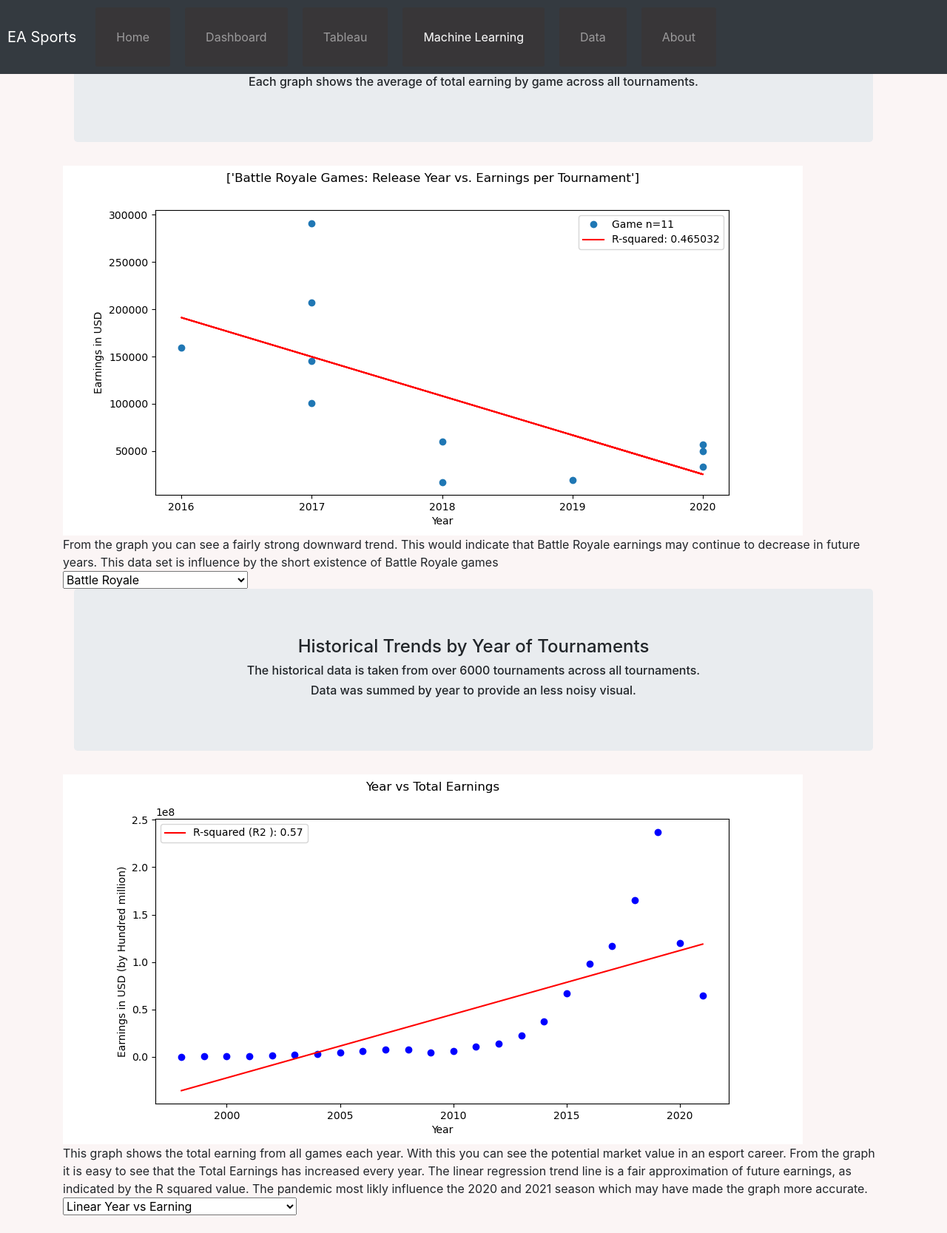
After one commit to emilo1/EA, a Flask app: page /Trend_lines in a window 1280 px wide. The commit adds this page. Shown: the whole page at 74% size. Run offline with Flask 2, Linux system fonts and the light colour scheme; some libraries are stand-ins or nearby versions.

Commit message:
added Trend_line page to website, with static images of graphs

```diff
--- a/main.py
+++ b/main.py
@@ -46,6 +46,10 @@ def page_not_found(error):
     return render_template('404.html'), 404
 
 
+@app.route('/Trend_lines')
+def Trend_lines():
+    return render_template('Trend_lines.html')
+
 if __name__ == '__main__':
 
     # Run this when running on LOCAL server...
--- /dev/null
+++ b/templates/Trend_lines.html
@@ -0,0 +1,168 @@
+{% extends "base.html" %}
+
+{% set active_page = "Trend_lines" %}
+
+{% block content %}
+
+<body>
+
+
+
+<div class="container">
+
+    <div class="jumbotron text-center">
+      <!-- Render our data -->
+      <h4> Genre Trends by Year of Release  </h4>
+      <h6> Each graph shows the average of total earning by game across all tournaments. </h6>
+    </div>
+
+  </div>
+     <img id="image" src="/static/images/battle royale1.png"  /> <br />
+        <div id="fillText"> From the graph you can see a fairly strong downward trend. This would indicate that Battle Royale earnings may continue to decrease in future years. This data set is influence by the short existence of Battle Royale games </div>
+        <select id="imgList">
+                <option value="battle royale">Battle Royale</option>
+                <option value="collectible card game">Collectible Cards</option>
+                <option value="fighting games">Fighting</option>
+                <option value="First person shooter">FPS</option>
+                <option value="MOBA">Multiplayer online battle arena</option>
+                <option value="puzzle game">Puzzle</option>
+                <option value="racing game">Racing</option>
+                <option value="role playing game arena">RPG</option>
+                <option value="sports">Sports</option>
+                <option value="Strategy">Strategy</option>
+                <option value="third person shooter">Third person shooter</option>
+        </select>
+
+ <script>
+        var lookupValues = {
+          'battle royale': {
+            'img':'/static/images/battle royale1.png',
+            'txt':'From the graph you can see a fairly strong downward trend. This would indicate that Battle Royale earnings may continue to decrease in future years. This data set may be influence by the short existence of Battle Royale games'
+          },
+          'collectible card game': {
+            'img':'/static/images/collectible card game1.png',
+            'txt':'From the graph you can see a fairly strong downward trend. From the large gap in game release this would indicate that newer version of Collectible card games may be less popular then those from 2002, but a linear regression may not be the most suitable modle'
+          },
+          'fighting games': {
+            'img':'/static/images/fighting games1.png',
+            'txt':'The Graph shows a slight positive trend in increased earnings for newer fighting games, as well as an increase in popularity for these games. The R-squared value indicates this is not a strong correlation. The amount of fighting games may have influence the popularity of any single game, which lead to only a slight positive trend. '
+          },
+           'First person shooter': {
+            'img':'/static/images/First person shooter1.png',
+            'txt':'The Graph shows a slight positive trend in increased earnings for newer FPS. The R-squared value shows that this is not a strong correlation. But it is easier to see that some FPS games have larger cash prizes as the years increase, then for fighting games, because they are more spreed out.'
+          },
+           'MOBA': {
+            'img':'/static/images/MOBA1.png',
+            'txt':'The Graph shows a slight positive trend in increased earnings for newer MOBA games. The R-squared value shows this is not a strong correlation, but in comparison to FPS which had a similar R squared value you can see there are fewer games with a larger avg cash prizes. So while not accurate this would indicate larger future earnings. '
+          },
+           'puzzle game': {
+            'img':'/static/images/puzzle game1.png',
+            'txt':'Puzzle Games show a slight downward trend. It is easy to see from this graph that there are few puzzle games as well as smaller cash prizes for each tournament. So if you going to drop out of Med school to become a Pro puzzler, i would suggest winning the lottery as well.'
+          },
+           'racing game': {
+            'img':'/static/images/racing game1.png',
+            'txt':'Racing games have seen a steady increase as shown by the trend line. The R squared value shows that this is one of the more accurate fits for the data. With the future of racing games looking bright. '
+          },
+           'role playing game arena': {
+            'img':'/static/images/role playing game arena1.png',
+            'txt':'From the graph you can see there are few RPGs, and the R squared value shows it is the least accurate reflection of the data from all genres. This might indicate that RPGs are not a good genre to use in tournament formats'
+          },
+           'sports': {
+            'img':'/static/images/sports1.png',
+            'txt':'The Graph shows a slight positive trend in increased earnings for newer sports. The R-squared value shows that this is not a strong correlation. But it is easier to see that some sports games have larger cash prizes as the years increase, than fighting or FPS games.'
+          },
+           'Strategy': {
+            'img':'/static/images/Strategy1.png',
+            'txt':'The Graph shows a slight positive trend in increased earnings for newer Strategy games. The R-squared value shows this is not a strong correlation, but in comparison to FPS which had a similar R squared value you can see there are fewer games with a larger avg cash prizes. So while not accurate this would indicate larger future earnings.'
+          },
+          'third person shooter': {
+            'img':'/static/images/third person shooter1.png',
+            'txt':'While there are few third person shooters in comparison to FPS, there is a pronounced positive trend. While again the R squared value indicates this line is not overly accurate it is was of the best with a positive trend for our dataset. This would point towards a bright future for third person shooters. '
+          }
+        };
+
+        function setClass() {
+            var img = document.getElementById("image");
+            var fillText = document.getElementById("fillText");
+            // get the lookup values with a key matching this.value
+            var values = lookupValues[this.value];
+            img.src = values['img']; // the 'img' value
+            fillText.innerHTML = values['txt']; // the 'src' value
+            return false;
+        }
+        document.getElementById("imgList").onchange = setClass;
+        </script>
+
+
+<br />
+<div class="container">
+
+    <div class="jumbotron text-center">
+      <!-- Render our data -->
+      <h4>Historical Trends by Year of Tournaments   </h4>
+      <h6> The historical data is taken from over 6000 tournaments across all tournaments. </h6>
+      <h6> Data was summed by year to provide an less noisy visual. </h6>
+    </div>
+
+  </div>
+  <img id="image1" src="/static/images/Historic Trends/Linear Year vs Total Earnings.png" /> <br />
+    <div id="fillText1"> This graph shows the total earning from all games each year. With this you can see the potential market value in an esport career. From the graph it is easy to see that the Total Earnings has increased every year. The linear regression trend line is a fair approximation of future earnings, as indicated by the R squared value. The pandemic most likly influence the 2020 and 2021 season which may have made the graph more accurate. </div>
+            <select id="imgList1">
+                <option value="Linear Year vs Total Earnings">Linear Year vs Earning</option>
+                <option value="Linear Year vs Total Tournaments">Linear Year vs Tournaments</option>
+                <option value="Linear Year vs Earning per Tournament">Linear year vs Earning per Tournament</option>
+                <option value="polynomial Year vs Total Earnings">Poly Year vs Earning</option>
+                <option value="polynomial Year vs Tournament">Poly Year vs Tournaments</option>
+                <option value="polynomial Year vs Earning per Tournament">Poly year vs Earning per Tournament</option>
+
+
+            </select>
+
+            <script>
+                var lookupValues1 = {
+                    'Linear Year vs Total Earnings': {
+                        'img':'/static/Images/Historic Trends/Linear Year vs Total Earnings.png',
+                        'txt':'This graph shows the total earning from all games each year. With this you can see the potential market value in an esport career. From the graph it is easy to see that the Total Earnings has increased every year. The linear regression trend line is a fair approximation of future earnings, as indicated by the R squared value. The pandemic most likly influence the 2020 and 2021 season which may have made the graph more accurate.'
+                    },
+                    'Linear Year vs Total Tournaments': {
+                        'img':'/static/Images/Historic Trends/Linear Year vs Total Tournaments.png',
+                        'txt':'This graph displays the total number of esports tournaments held each year, as a metric for the health and longevity of esports. From the Linear regression it is easy to see that the number of tournaments will increase in the future and the R squared value indicates this is a reasonable approximation.'
+                    },
+                    'Linear Year vs Earning per Tournament': {
+                        'img':'/static/Images/Historic Trends/Linear Year vs Earning per Tournament.png',
+                        'txt':'This graph shows the average earning per tournament for a given year, the volatility in earnings across tournaments made this the most accurate metric for potential earnings gained from tournaments. The linear regression shows a positive trend in earning which means the avg cash price should increase as esport progresses. But the R squared value shows this is the weaks correlation all the historic data. '
+                    },
+                    'polynomial Year vs Total Earnings': {
+                        'img':'/static/Images/Historic Trends/polynomial Year vs Total Earnings.png',
+                        'txt':'This graph shows the total earning from all games each year. With this you can see the potential market value in an esport career.From the graph it is easy to see that the Total Earnings has increased every year. The second degree polynomial regression trend line is a better approximation of future earnings, as indicated by the R squared value which is larger the that displayed by the Linear regression. If no for the pandemic i think this trend would have continued more strongly into 2020 and 2021.'
+                    },
+                    'polynomial Year vs Tournament': {
+                        'img':'/static/Images/Historic Trends/polynomial Year vs Tournament.png',
+                        'txt':'This graph displays the total number of esports tournaments held each year, as a metric for the health and longevity of esports. The second degree poly nomial regression offers a slighly more accurate trend line as show by the R squared value, but it is nominal in difference.'
+                    },
+                    'polynomial Year vs Earning per Tournament': {
+                        'img':'/static/Images/Historic Trends/polynomial Year vs Earning per Tournament.png',
+                        'txt':'This graph shows the average earning per tournament for a given year, the volatility in earnings across tournaments made this the most accurate metric for potential earnings gained from tournaments. The second degree polynomial regression showed the largest increase in R squared value from it Linear counter part. This means it is much more accurate in comparison. This might indicate an explosive growth in earning per tournament n future years.'
+                    }
+                 };
+
+
+            function setClass1() {
+            var img = document.getElementById("image1");
+            var fillText = document.getElementById("fillText1");
+            // get the lookup values with a key matching this.value
+            var values = lookupValues1[this.value];
+            img.src = values['img']; // the 'img' value
+            fillText1.innerHTML = values['txt']; // the 'src' value
+            return false;
+        }
+        document.getElementById("imgList1").onchange = setClass1;
+            </script>
+
+<br />
+
+
+</body>
+<br />
+</html>
+{% endblock %}
--- a/templates/base.html
+++ b/templates/base.html
@@ -27,7 +27,7 @@
 
 
 <!-- Jinja2 stuff related to generating nav and setting active state. Add more pages here! -->
-{% set navigation_bar = [('/', 'home', 'Home'), ('/dashboard', 'dashboard', 'Dashboard'), ('/tableau', 'tableau', 'Tableau'), ('/data', 'data', 'Data'),
+{% set navigation_bar = [('/', 'home', 'Home'), ('/dashboard', 'dashboard', 'Dashboard'), ('/tableau', 'tableau', 'Tableau'), ('/Trend_lines', 'Trend_lines', 'Machine Learning'), ('/data', 'data', 'Data'),
 ('/about', 'about', 'About')] -%}
 
 {% set active_page = active_page|default('home') -%}
```
Also changed, not shown: static/images/First person shooter1.png (added), static/images/Historic Trends/Linear Year vs Earning per Tournament.png (added), static/images/Historic Trends/Linear Year vs Total Earnings.png (added), static/images/Historic Trends/Linear Year vs Total Tournaments.png (added), static/images/Historic Trends/polynomial Year vs Earning per Tournament.png (added), static/images/Historic Trends/polynomial Year vs Total Earnings.png (added), static/images/Historic Trends/polynomial Year vs Tournament.png (added), static/images/MOBA1.png (added), static/images/Strategy1.png (added), static/images/battle royale1.png (added), static/images/collectible card game1.png (added), static/images/fighting games1.png (added), static/images/puzzle game1.png (added), static/images/racing game1.png (added), 3 more files.
